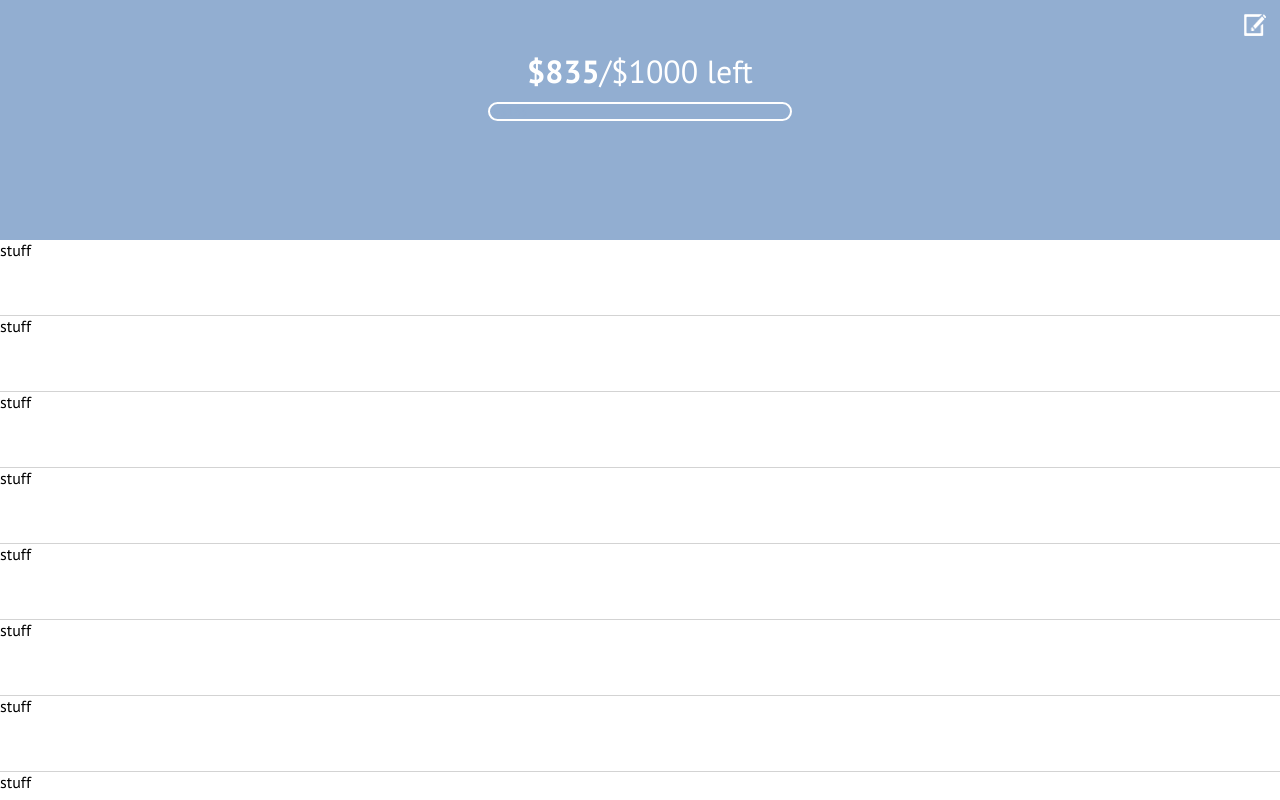
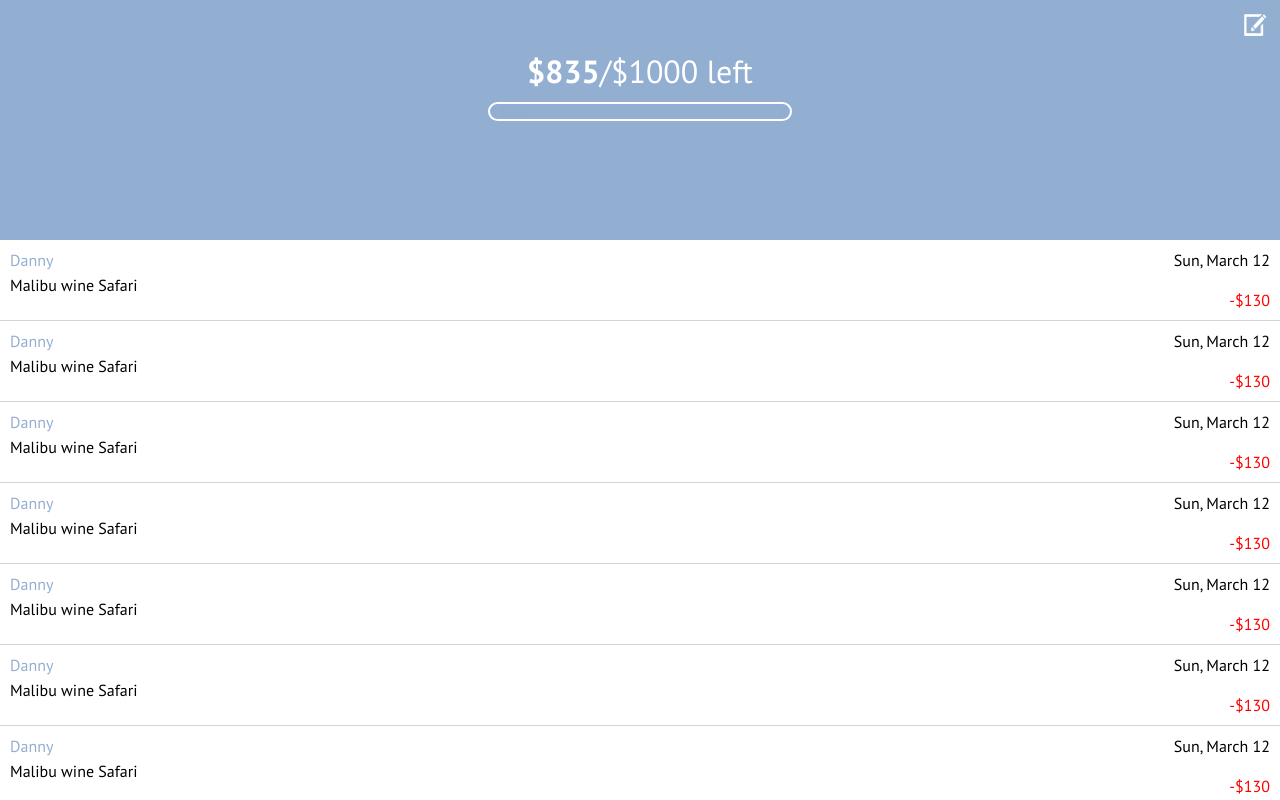
Before and after one commit to coinz-app/coinz, a React (Create React App) app: page /history in a window 1280 px wide. Built offline with nearby package versions, Linux system fonts and the light colour scheme.

Commit message:
history-items UI

```diff
--- a/src/components/HistoryItem/HistoryItem.css
+++ b/src/components/HistoryItem/HistoryItem.css
@@ -1,4 +1,29 @@
 .history-item {
     border-bottom: 1px solid lightgrey;
-    height: 75px;
+    height: 80px;
+    display: flex;
+    flex-direction: row;
 }
+
+.history-item-left {
+    width: 60%;
+    padding: 10px;
+}
+
+.history-item-right {
+    padding: 10px;
+    width: 40%;
+    display: flex;
+    flex-direction: column;
+    justify-content: space-between;
+    text-align: right;
+}
+
+.history-item-name {
+    color: #92aed1;
+    margin-bottom: 5px;
+}
+
+.history-item-amount {
+    color: red;
+}
--- a/src/components/HistoryItem/HistoryItem.js
+++ b/src/components/HistoryItem/HistoryItem.js
@@ -1,14 +1,17 @@
 import React, { Component } from 'react';
 import './HistoryItem.css';
 
-class HistoryItem extends Component {
-    render() {
-        return (
-            <div className="history-item">
-                stuff
-            </div>
-        );
-    }
-}
+const HistoryItem = () => (
+    <div className="history-item">
+        <div className="history-item-left">
+            <div className="history-item-name">Danny</div>
+            <div className="history-item-desc">Malibu wine Safari</div>
+        </div>
+        <div className="history-item-right">
+            <div className="history-item-date">Sun, March 12</div>
+            <div className="history-item-amount">-$130</div>
+        </div>
+    </div>
+);
 
 export default HistoryItem;
```
